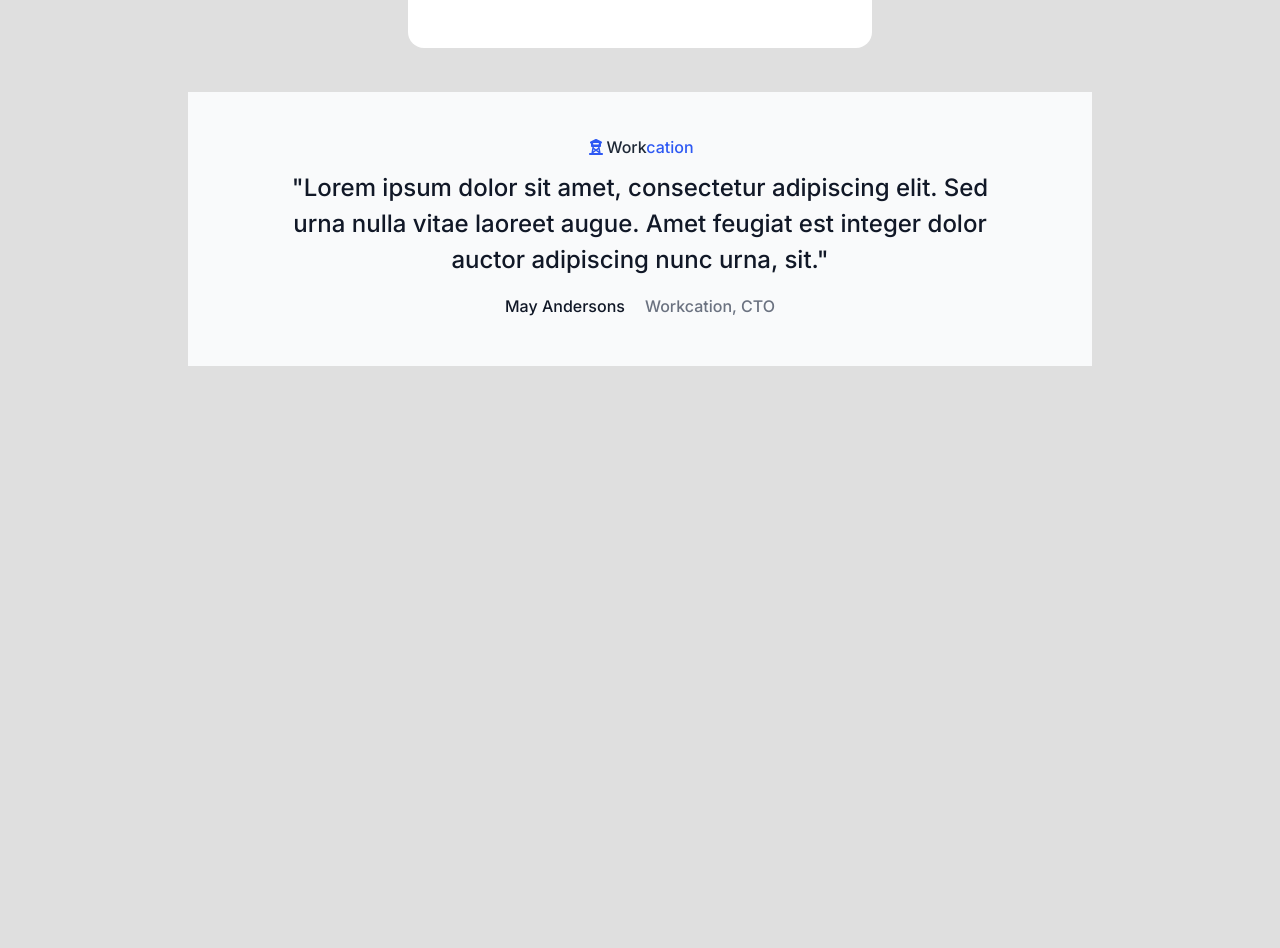
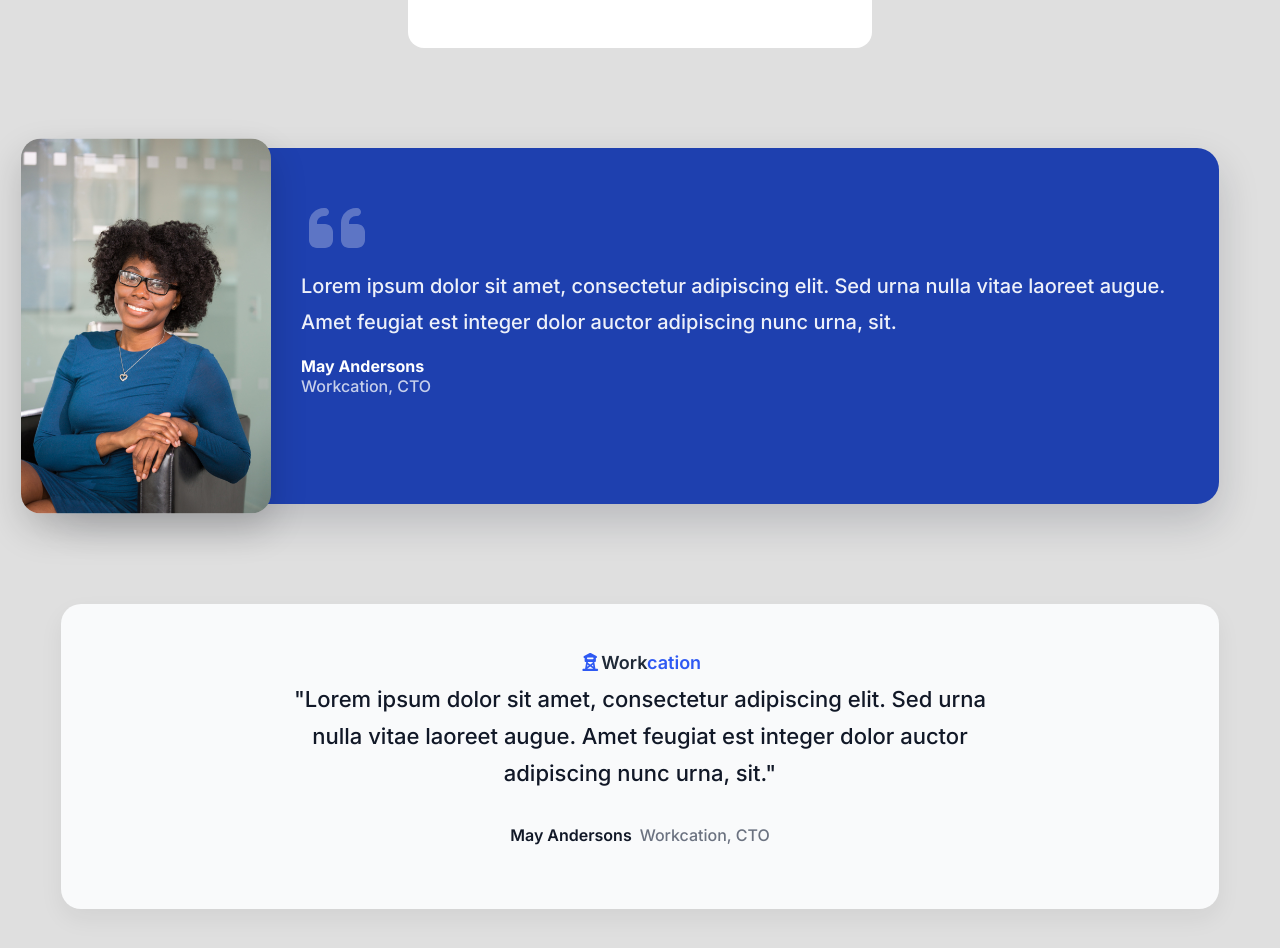
Before and after one commit to joacopobre/Components-Library, a React (Vite) app: page / in a window 1280 px wide. Shown: the part 1462-2410 px from the top of the page. Before the commit the page ends 1848 px from the top, so only its background shows below. Built offline with nearby package versions, Linux system fonts and the light colour scheme; the HTML template or start-up script is replaced by a standard one.

Commit message:
Logic and style for Testimonials component

```diff
--- a/index.html
+++ b/index.html
@@ -3,7 +3,8 @@
   <head>
     <meta charset="UTF-8" />
     <link rel="icon" type="image/svg+xml" href="/vite.svg" />
-    <meta name="viewport" content="width=device-width, initial-scale=1.0" />
+    <meta name="viewport" content="width=device-width, initial-scale=1" />
+
 
     <link rel="preconnect" href="https://fonts.googleapis.com">
     <link rel="preconnect" href="https://fonts.gstatic.com" crossorigin>
--- a/src/components/Testimonials/Testimonial.jsx
+++ b/src/components/Testimonials/Testimonial.jsx
@@ -1,11 +1,13 @@
 import { FontAwesomeIcon } from "@fortawesome/react-fontawesome"
 import { faTowerObservation } from '@fortawesome/free-solid-svg-icons'
-
+import { faQuoteLeft } from '@fortawesome/free-solid-svg-icons'
 
 export default function Testimonial({icon=null,name,job,children}){
     const className = icon ? "testimonial with-icon" : "testimonial no-icon"
+
     return(
         <section className={className}>
+
             {icon && (
                 <img
                     src={icon}
@@ -13,19 +15,20 @@ export default function Testimonial({icon=null,name,job,children}){
                     className="profile"
                 />
             )}
+            <section className="text-content">
                 <div className="content">
-                {icon ? (<span className="quote-mark">"</span>):
+                    {icon ? (<span><FontAwesomeIcon icon={faQuoteLeft}className="quote-mark" /></span>):
                     (<h1>
                         <FontAwesomeIcon icon={faTowerObservation} className="logo"/>
                         Work<span className="cation">cation</span>
                         </h1>)}
-                <p>"{children}"</p>
+                    {icon? <p>{children}</p>:<p>"{children}"</p>}
                 </div>
                 <div className="footer">
                     <p className="name">{name}</p>
                     <p className="role">{job}</p>
                 </div>
-
+            </section>
         </section>
     )
 
--- a/src/components/Testimonials/Testimonials.jsx
+++ b/src/components/Testimonials/Testimonials.jsx
@@ -1,13 +1,21 @@
 import Testimonial from "./Testimonial";
+import icon from "../../sources/profile.jpg"
+
 
 export default function Testimonials(){
     return(
         <>
+            <Testimonial name="May Andersons" job="Workcation, CTO" icon={icon}>
+                Lorem ipsum dolor sit amet, consectetur adipiscing elit.
+                 Sed urna nulla vitae laoreet augue.
+                 Amet feugiat est integer dolor auctor adipiscing nunc urna, sit.
+            </Testimonial>
             <Testimonial name="May Andersons" job="Workcation, CTO">
                 Lorem ipsum dolor sit amet, consectetur adipiscing elit.
                  Sed urna nulla vitae laoreet augue.
                  Amet feugiat est integer dolor auctor adipiscing nunc urna, sit.
             </Testimonial>
+
         </>
     )
 }
--- a/src/index.css
+++ b/src/index.css
@@ -1,3 +1,4 @@
+
 body{
   background-color: rgb(223, 223, 223);
   display: flex;
@@ -79,10 +80,11 @@ body{
 .pink:hover{
   box-shadow: 0 10px 30px rgba(192, 20, 163, 0.21);
 }
+
 .banner{
   max-width: 890px;
   padding: 16px;
-  margin: 30px 0px;
+  margin: 30px auto;
   border-radius: 6px;
   background-color: #fff;
 
@@ -220,50 +222,138 @@ body{
 }
 
 
+/* ------- shared ------- */
+.testimonial {
+  max-width: 1200px;
+  margin: 100px auto;
+  padding: 2rem;
+  min-width: 0;
+}
 
+/* ===== NO-ICON VARIANT (centered text only) ===== */
 .no-icon {
-  max-width: 1200px;
-  margin: auto;
-  padding: 2rem;
+  background: #f9fafb;
+  border-radius: 20px;
+  padding: 3rem 2rem;
+  text-align: center;
+  box-shadow: 0 10px 25px rgba(0,0,0,0.06);
+}
 
-  background-color: #f9fafb;
-  display: flex;
-  flex-direction: column;
-  align-items: center;
+.no-icon .content > h1 {
+  color: #1f2937;
+  font-weight: 600;
+  font-size: 1.125rem;
+  margin: 0 0 .5rem;
 }
-.content{
-  text-align: center;
-}
-.content > h1 {
-  color: #1f2937 ;
-  font-weight: 500;
-  font-size: 1em;
-}
-.cation, .logo{
-  color: #2e59f3;
-}
-.content > p{
-  max-width: 700px;
-  margin: auto 70px;
-  font-size: 1.5rem;
-  line-height: 36px;
+
+.no-icon .logo,
+.no-icon .cation { color: #2e59f3; }
+
+.no-icon .content > p {
+  max-width: 720px;
+  margin: 0 auto 1rem;
+  font-size: 1.375rem;
+  line-height: 1.7;
   color: #111827;
   font-weight: 500;
 }
-.footer{
+
+.no-icon .footer {
   display: flex;
+  justify-content: center;
+  gap: .5rem;
 }
-.footer > .name{
-  font-size: 1rem;
-  line-height: 24px;
+
+.no-icon .footer .name {
   color: #111827;
-  font-weight: 500;
-  margin-right: 10px;
+  font-weight: 600;
 }
-.footer > .role{
-  font-size: 1rem;
-  line-height: 24px;
+
+.no-icon .footer .role {
   color: #6b7280;
   font-weight: 500;
-  margin-left: 10px;
 }
+
+/* ===== WITH-ICON VARIANT (photo overlap) ===== */
+.with-icon {
+  position: relative;                 /* needed for absolute photo */
+  display: block;                      /* we’ll place the photo absolutely */
+  background: #1e40af;                /* plate color */
+  color: #fff;
+  border-radius: 22px;
+  padding: 3rem 2.5rem 3rem 15rem;    /* extra left space for the photo */
+  box-shadow: 0 18px 40px rgba(17, 24, 39, 0.18);
+  overflow: visible;                   /* allow photo to hang out */
+  min-height: 260px;
+
+}
+
+/* overlapping image */
+.with-icon .profile {
+  position: absolute;
+  left: -40px;                        /* hang outside the plate */
+  top: 50%;
+  transform: translateY(-50%);
+  width: 250px;
+  height: 420px;
+  object-fit: cover;
+  border-radius: 20px;
+  box-shadow: 0 16px 36px rgba(0,0,0,0.18);
+  max-width: 100%; height: auto;
+
+}
+
+/* text block */
+.with-icon .text-content {
+  margin: 0;                          /* padding handled by .with-icon */
+  color: #fff;
+  display: flex;
+  flex-direction: column;
+  justify-content: center;
+  min-width: 0;
+}
+
+.with-icon .quote-mark {
+  font-size: 4rem;
+  line-height: 1;
+  opacity: .28;                       /* subtle giant quote mark */
+  margin-left: -4px;
+}
+
+.with-icon .content > p {
+  margin: .5rem 0 1rem;
+  font-weight: 500;
+  font-size: 1.25rem;
+  line-height: 1.8;
+  color: rgba(255,255,255,.92);
+  max-width: 68ch;
+}
+
+.with-icon .footer .name {
+  font-weight: 700;
+  margin: 0;
+}
+
+.with-icon .footer .role {
+  font-weight: 500;
+  color: rgba(255,255,255,.75);
+  margin: 0;
+}
+
+@media(max-width:1260px){
+  .with-icon{
+    padding: 50px;
+  }
+  .with-icon .profile{
+    position: static;
+    transform: none;
+    width: 360px;
+    height: 190px;
+    margin: -100px auto 1rem;
+    display: block;
+
+  }
+
+
+
+}
```
Also changed, not shown: src/sources/profile.jpg (renamed from src/sources/Component Library.jpg). Lines whose indentation alone changed are shown as unchanged.
